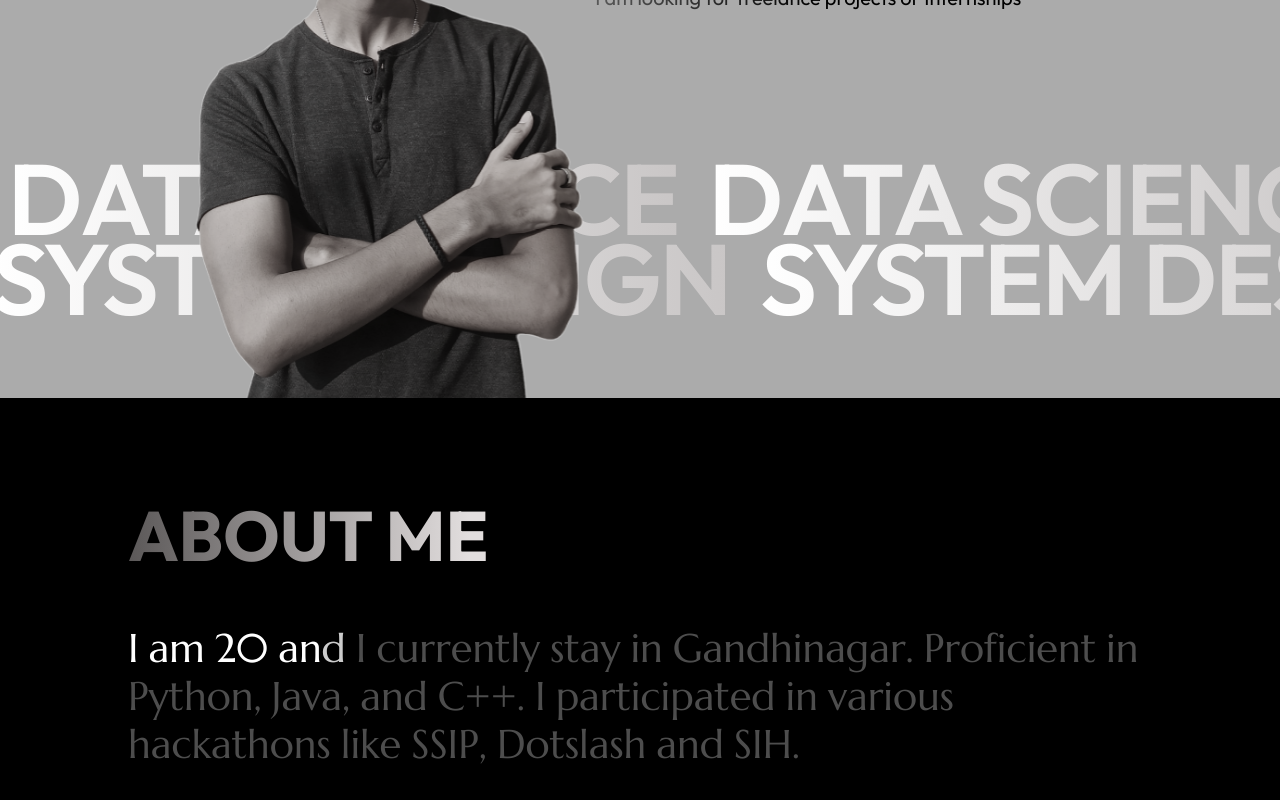
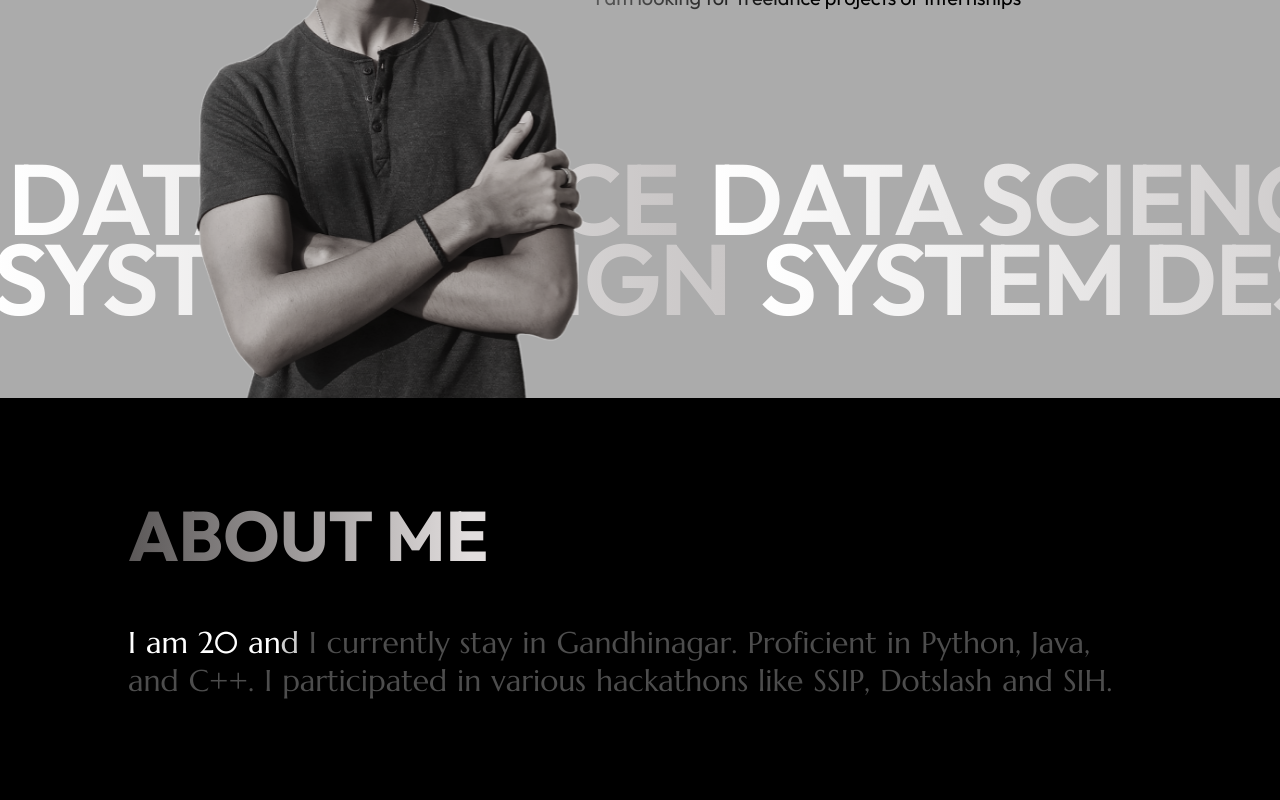
Before and after one commit to Hellcaster99/portfolio, a Next.js app: page / in a window 1280 px wide. Shown: the part 402-1202 px from the top of the page. Built offline with nearby package versions, Linux system fonts and the light colour scheme.

Commit message:
about page animated

```diff
--- a/src/styles/About.module.css
+++ b/src/styles/About.module.css
@@ -6,7 +6,7 @@
     position: relative;
 
     .box{
-        font-size: 40px;
+        font-size: 30px;
         width: 100%;
         height: 100%;
         display: flex;
--- a/src/ui/About.jsx
+++ b/src/ui/About.jsx
@@ -1,5 +1,5 @@
 import { useRef } from 'react';
-import {motion as m, useScroll, useTransform} from 'framer-motion';
+import {motion as m, useScroll, useTransform,AnimatePresence} from 'framer-motion';
 import styles from '@/styles/About.module.css';
 import { DM_Serif_Display, Marcellus } from 'next/font/google';
 
@@ -9,7 +9,9 @@ export default function About(){
     return(
         <div className={styles.aboutContainer} id="about">
             <div className={styles.box}>
-                <h1 className={styles.heading}>About me</h1>
+                <AnimatePresence mode='wait'>
+                <m.h1 className={styles.heading} initial={{opacity:0,y:"40%"}} whileInView={{opacity:1,y:0,transition:{duration:1.5,type:"spring"}}}>About me</m.h1>
+                </AnimatePresence>
                 <Paragraph>I am 20 and I currently stay in Gandhinagar. Proficient in Python, Java, and C++. I participated in various hackathons like SSIP, Dotslash and SIH.</Paragraph>
             </div>
         </div>
@@ -25,16 +27,17 @@ function Paragraph({children}){
     })
     const words = children.split(" ");
     return(
-        <p
+        <m.p
             className={`${styles.para} ${font.className}`}
             ref={element}
+            initial={{opacity:0,y:"40%"}} whileInView={{opacity:1,y:0,transition:{duration:1.5,type:"spring"}}}
         >
             {words.map((word,i)=>{
                 const start = i/words.length;
                 const end = start + (1/words.length);
                 return <Word key={i} range={[start,end]} progress={scrollYProgress}>{word}</Word>
             })}
-        </p>
+        </m.p>
     )
 }
 
@@ -64,6 +67,7 @@ function Character({children,range,progress}){
             <m.span
             className={styles.character}
             style={{opacity}}
+
             >
                 {children}
             </m.span>
--- a/src/ui/Hero.jsx
+++ b/src/ui/Hero.jsx
@@ -134,11 +134,11 @@ export default function Hero(){
                 <m.div className={styles.intro}
                     variants={{
                         initial:{
-                            scale: 0,
+                            opacity: 0,
                             y: "10%"
                         },
                         enter:{
-                            scale:1,
+                            opacity:1,
                             y:0,
                             transition:{duration:1,type:"spring",y:0,delay:0.5}
                         }
```
